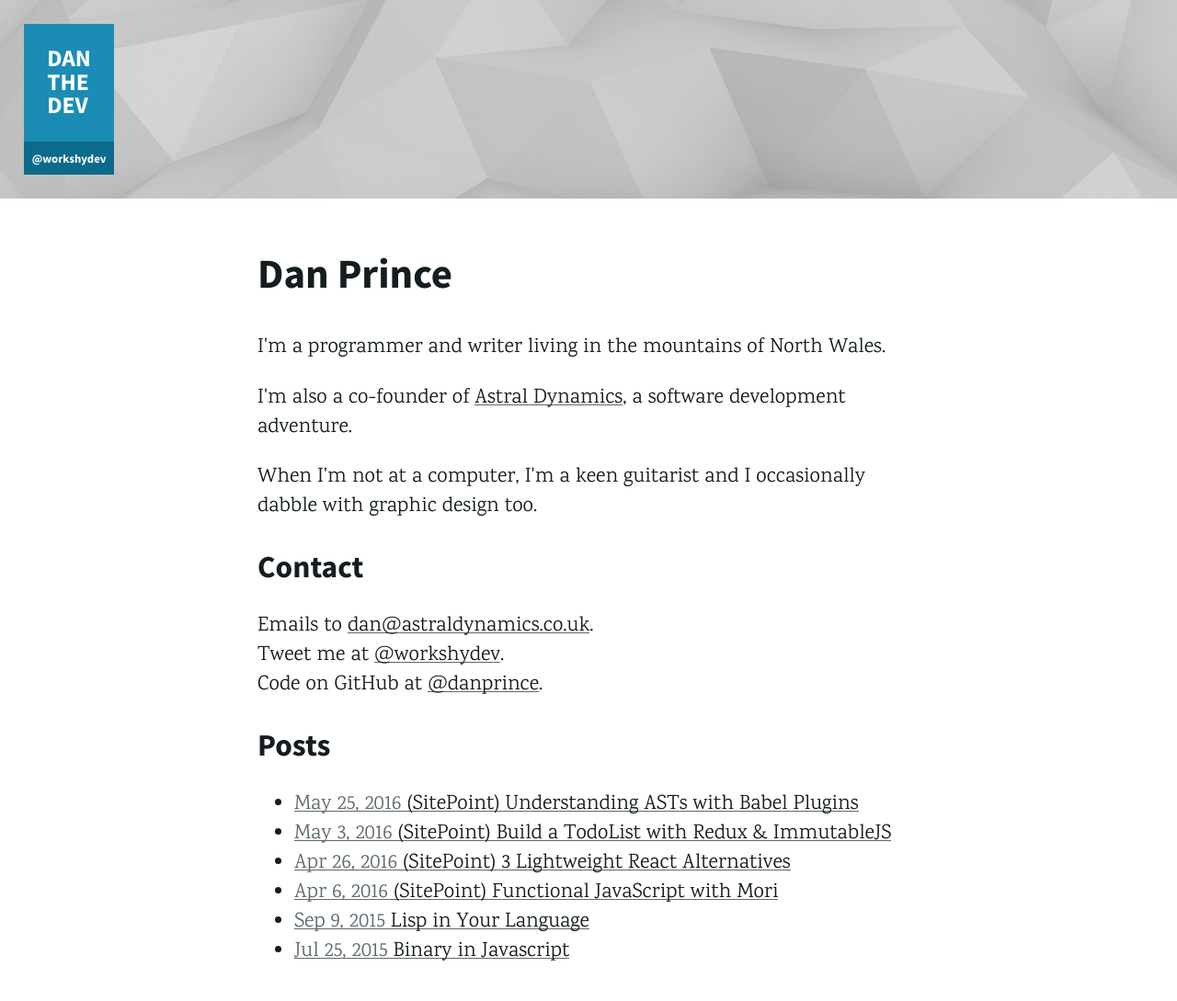
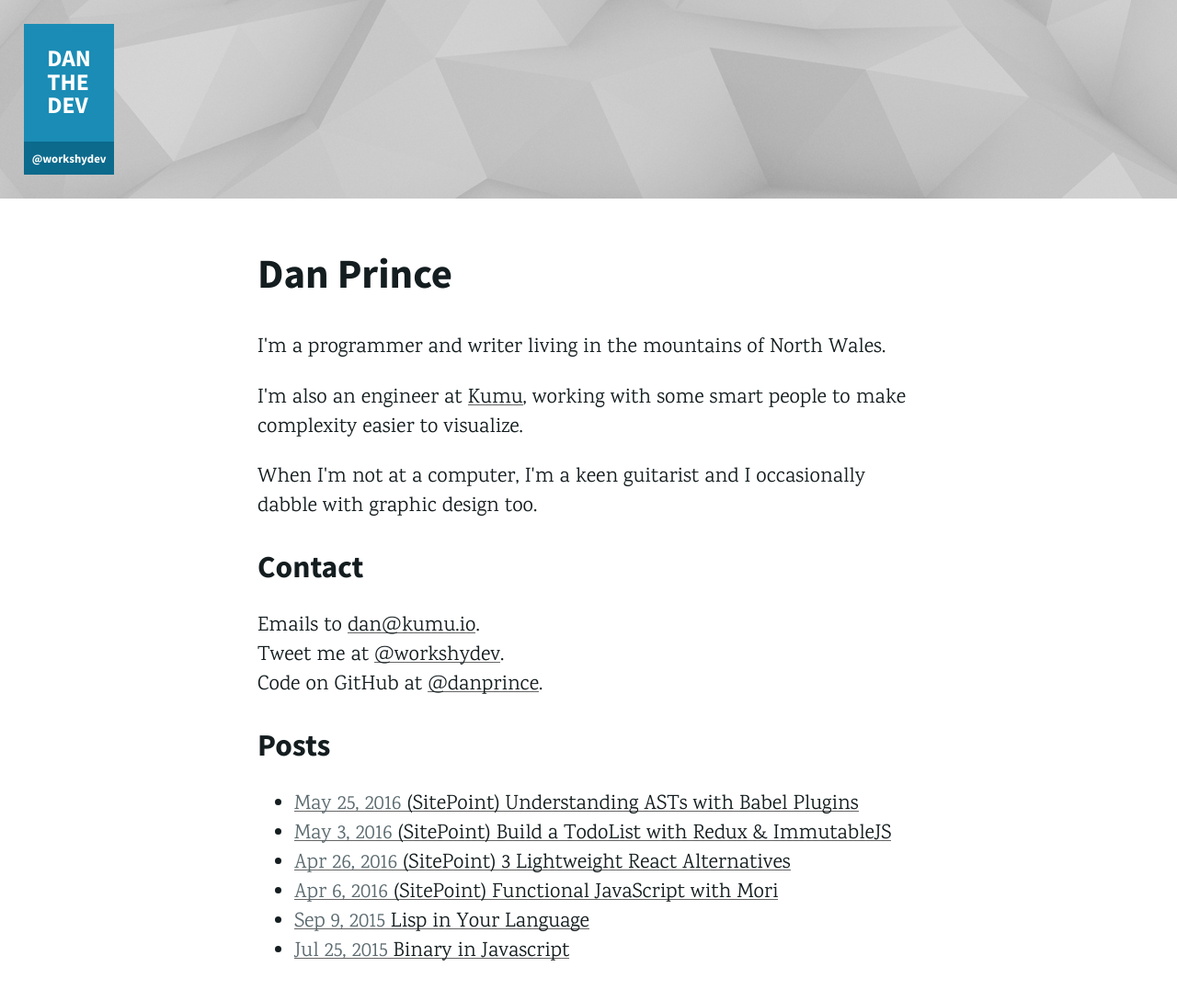
Before and after one commit to danprince/danthedev.com, a Jekyll site: the page built from index.html, in a window 1280 px wide. Shown: the whole page at 92% size. Built offline with Jekyll 4.4.1, drawn with Linux system fonts in a browser that asks for light colours.

Commit message:
updates to situation

```diff
--- a/_config.yml
+++ b/_config.yml
@@ -2,7 +2,7 @@
 title: danthedev
 baseurl: ""
 url: "https://danthedev.com"
-email: dan@astraldynamics.co.uk
+email: dan@kumu.io
 twitter_handle: workshydev
 github_handle: danprince
 permalink: "/:year/:month/:day/:title"
--- a/index.html
+++ b/index.html
@@ -8,9 +8,8 @@ layout: default
       I'm a programmer and writer living in the mountains of North Wales.
     </p>
     <p>
-      I'm also a co-founder of
-      <a href='http://astraldynamics.co.uk'>Astral Dynamics</a>,
-      a software development adventure.
+      I'm also an engineer at <a href='https://kumu.io'>Kumu</a>, working
+      with some smart people to make complexity easier to visualize.
     </p>
     <p>
       When I'm not at a computer, I'm a keen guitarist and I occasionally
```
